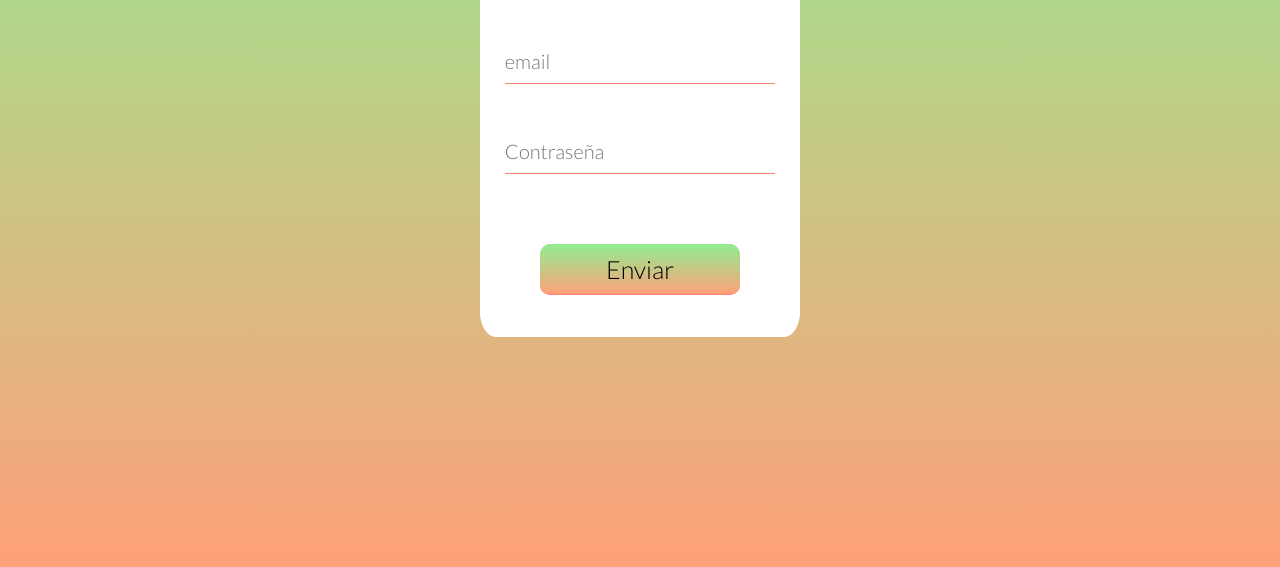
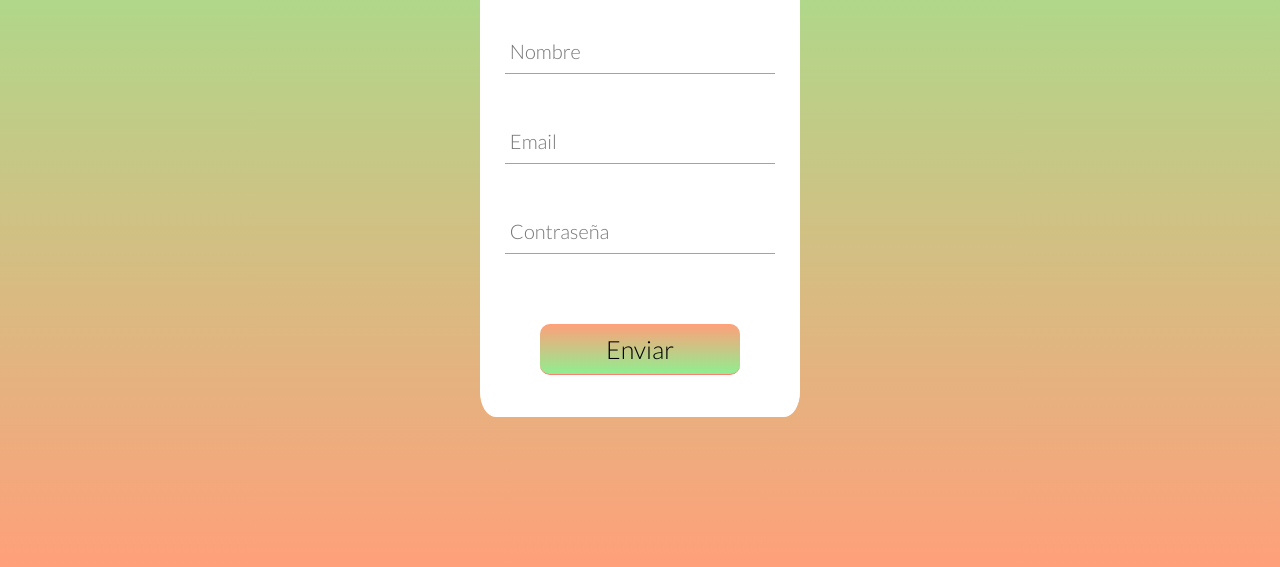
Before and after one commit to Dresk76/formulario, a plain HTML site: page index.html in a window 1280 px wide. Shown: the part 233-800 px from the top of the page. Drawn offline with Linux system fonts and the light colour scheme.

Commit message:
Se añadio flex

```diff
--- a/estilos.css
+++ b/estilos.css
@@ -10,6 +10,9 @@ section{
     height: 100vh;
     width: 100%;
     padding: 0.1px;
+    display: flex;
+    justify-content: center;
+    align-items: center;
 }
 
 .formulario{
@@ -18,29 +21,30 @@ section{
     background-color: #fff;
     height: 500px;
     width: 25%;
-    margin: 70px auto;
     border-radius: 5%;
 }
 
 .titulo{
     font-size: 30px;
     margin-top: 30px;
+    color:#fa8072;
 }
 
 input{
     display: inline-block;
     width: 85%;
     margin-top: 45px;
-    padding: 10px 0;
+    padding: 10px 5px;
     border: none;
-    border-bottom: 1px solid salmon;
+    border-bottom: 1px solid #fa8072;
     font-size: 20px;
-    color: teal;
+    color: #078a8a;
+    outline: none;
 }
 
 .enviar{
     text-decoration: none;
-    background-image: linear-gradient(lightgreen, lightsalmon);
+    background-image: linear-gradient(#ffa07a, #90ee90);
     width: 200px;
     border-radius: 10px;
     font-size: 25px;
@@ -48,10 +52,15 @@ input{
     margin-top: 70px;
     color: #000;
     font-size: 25px;
+    cursor: pointer
 }
 
-.enviar:hover{
-   cursor: pointer
+input:focus{
+    outline: none;
+}
+
+input:invalid{
+    color: #000;
 }
 
 @media screen and (max-width:800px){
--- a/index.html
+++ b/index.html
@@ -14,12 +14,11 @@
         <form class="formulario" action="">
             <h1 class="titulo">Registrarse</h1>
             <input type="text" placeholder="Nombre" required>
-        <input type="email" placeholder="email" required>
+            <input type="email" placeholder="Email" required>
             <input type="password" placeholder="Contraseña" required>
             <input class="enviar" type="submit" value="Enviar">
         </form>
     </section>
-
 </body>
 
 </html>
```
Lines whose indentation alone changed are shown as unchanged.
